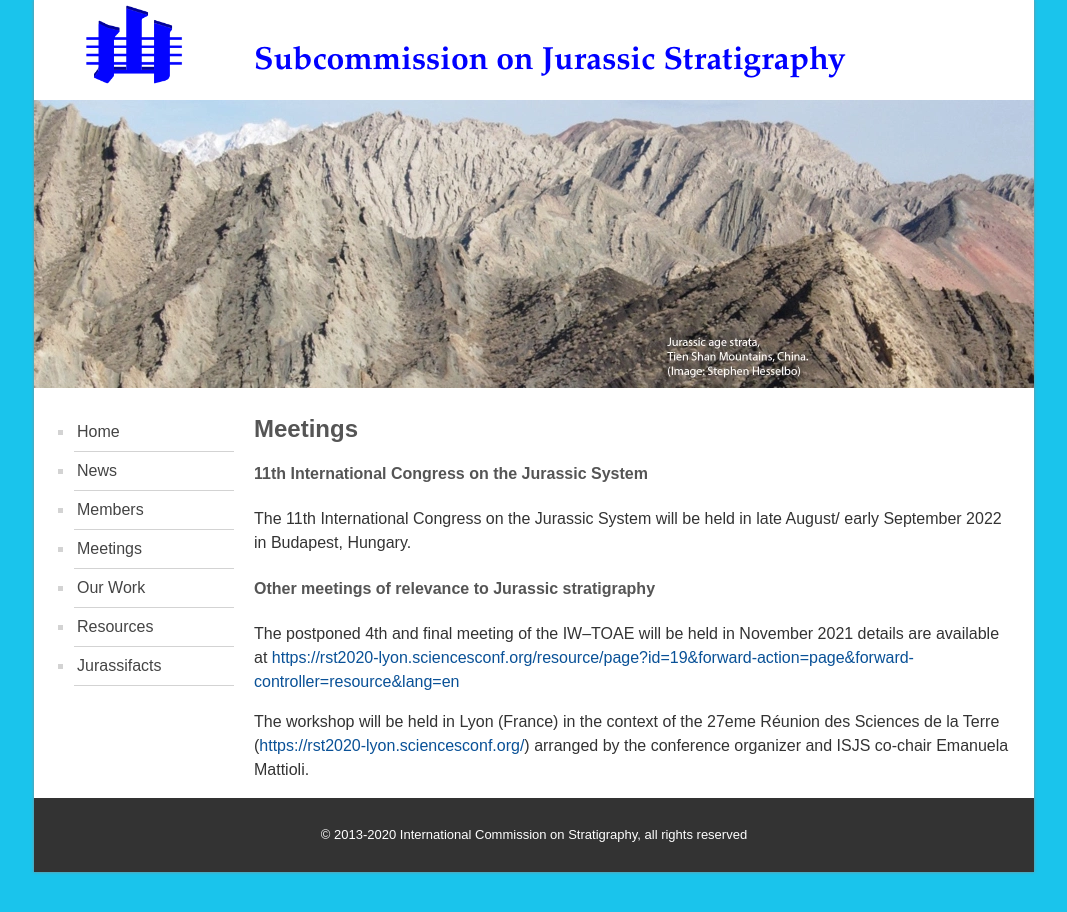
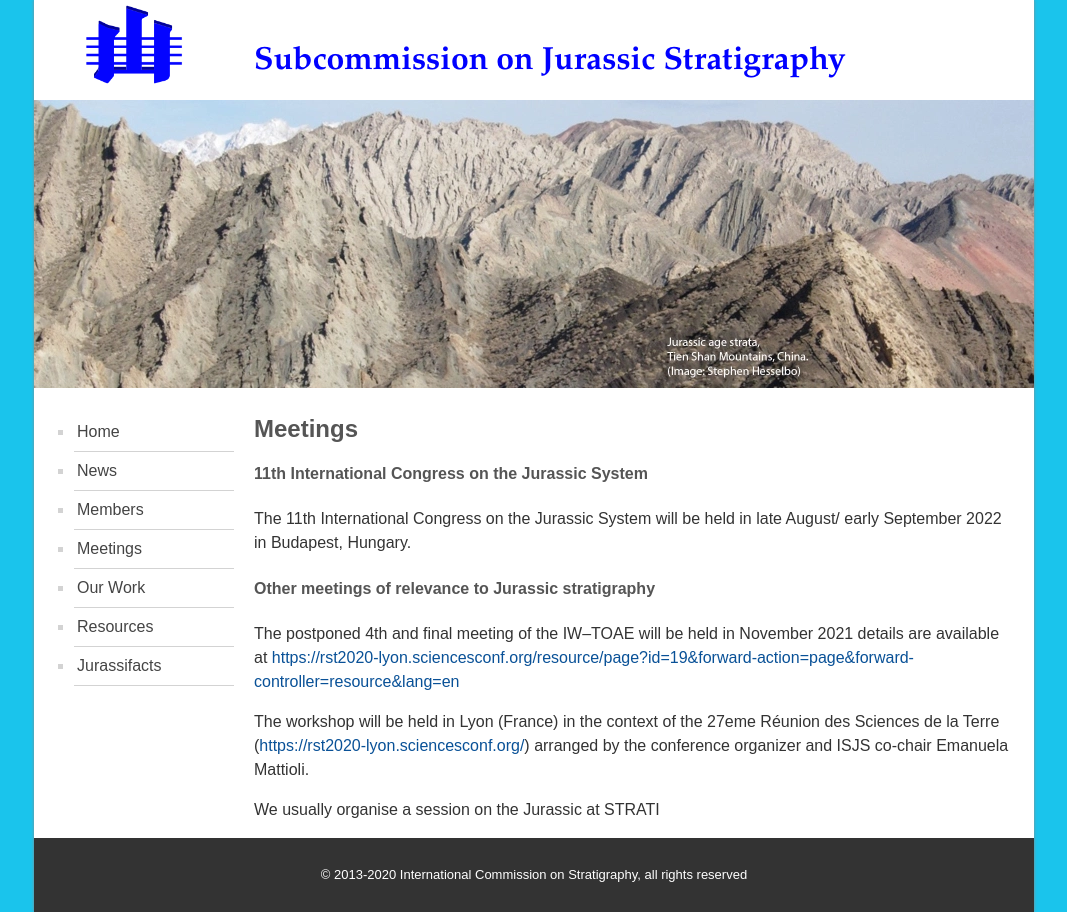
Before and after one commit to i-c-stratigraphy/subcommission-jurassic, a Jekyll site: the page built from pages/meetings.md, in a window 1280 px wide. Shown: the whole page, without its empty margins (106-1173 px from the left). Built offline with Jekyll 4.4.1, drawn with Linux system fonts in a browser that asks for light colours.

Commit message:
Update meetings.md

```diff
--- a/pages/meetings.md
+++ b/pages/meetings.md
@@ -12,3 +12,5 @@ The 11th International Congress on the Jurassic System will be held in late Augu
 The postponed 4th and final meeting of the IW–TOAE will be held in November 2021 details are available at <https://rst2020-lyon.sciencesconf.org/resource/page?id=19&forward-action=page&forward-controller=resource&lang=en>
 
 The workshop will be held in Lyon (France) in the context of the 27eme Réunion des Sciences de la Terre (<https://rst2020-lyon.sciencesconf.org/>) arranged by the conference organizer and ISJS co-chair Emanuela Mattioli.
+
+We usually organise a session on the Jurassic at STRATI
```
